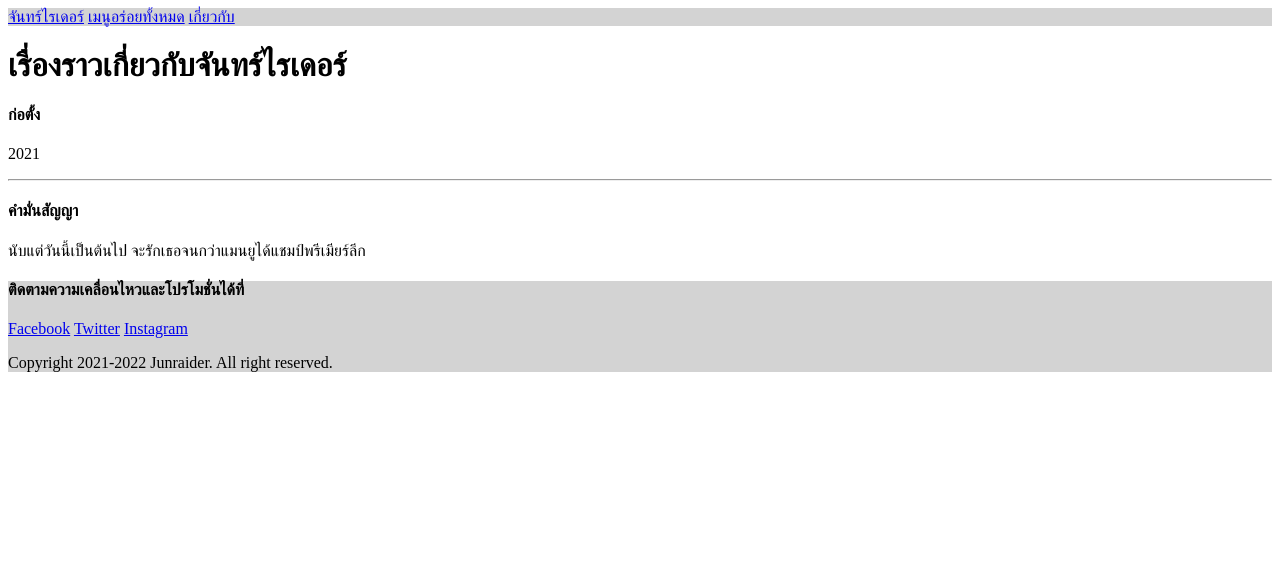
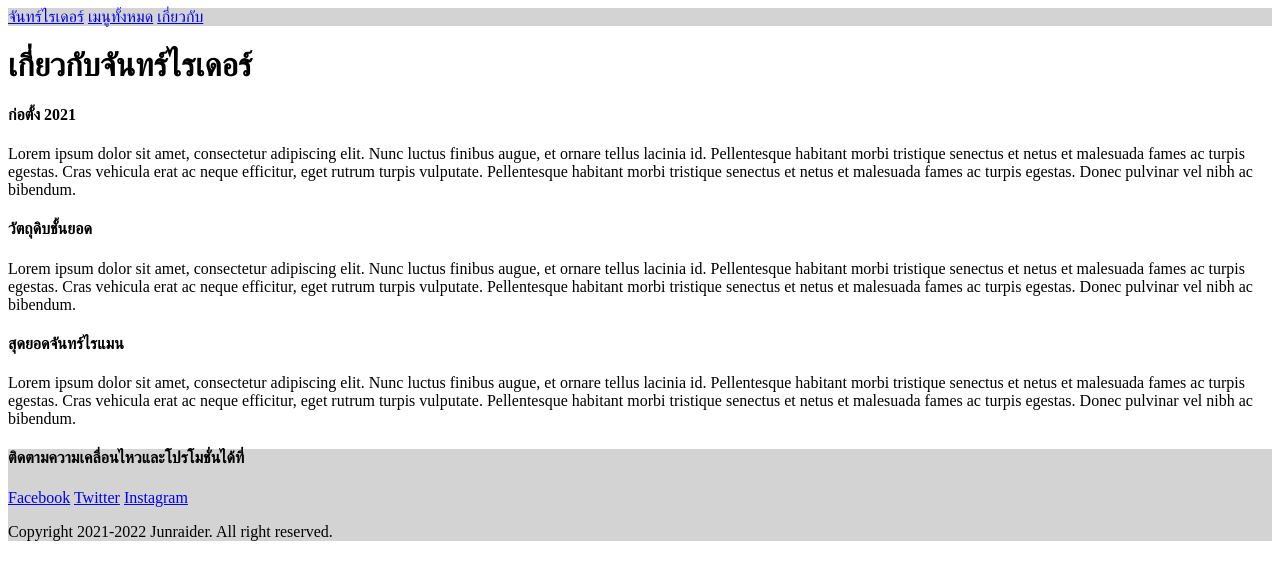
Before and after one commit to potchangelo/django-junraider, a Django app: page /about in a window 1280 px wide. Shown: the top 580 px of the page. Run offline with Django 4.2, Linux system fonts and the light colour scheme.

Commit message:
General content

```diff
--- a/app_general/templates/app_general/about.html
+++ b/app_general/templates/app_general/about.html
@@ -3,10 +3,11 @@
 {% block site_title %}เกี่ยวกับหมู่เฮา - {% endblock %}
 
 {% block content %}
-<h1>เรื่องราวเกี่ยวกับจันทร์ไรเดอร์</h1>
-<h4>ก่อตั้ง</h4>
-<p>2021</p>
-<hr>
-<h4>คำมั่นสัญญา</h4>
-<p>นับแต่วันนี้เป็นต้นไป จะรักเธอจนกว่าแมนยูได้แชมป์พรีเมียร์ลีก</p>
+<h1>เกี่ยวกับจันทร์ไรเดอร์</h1>
+<h4>ก่อตั้ง 2021</h4>
+<p>Lorem ipsum dolor sit amet, consectetur adipiscing elit. Nunc luctus finibus augue, et ornare tellus lacinia id. Pellentesque habitant morbi tristique senectus et netus et malesuada fames ac turpis egestas. Cras vehicula erat ac neque efficitur, eget rutrum turpis vulputate. Pellentesque habitant morbi tristique senectus et netus et malesuada fames ac turpis egestas. Donec pulvinar vel nibh ac bibendum.</p>
+<h4>วัตถุดิบชั้นยอด</h4>
+<p>Lorem ipsum dolor sit amet, consectetur adipiscing elit. Nunc luctus finibus augue, et ornare tellus lacinia id. Pellentesque habitant morbi tristique senectus et netus et malesuada fames ac turpis egestas. Cras vehicula erat ac neque efficitur, eget rutrum turpis vulputate. Pellentesque habitant morbi tristique senectus et netus et malesuada fames ac turpis egestas. Donec pulvinar vel nibh ac bibendum.</p>
+<h4>สุดยอดจันทร์ไรแมน</h4>
+<p>Lorem ipsum dolor sit amet, consectetur adipiscing elit. Nunc luctus finibus augue, et ornare tellus lacinia id. Pellentesque habitant morbi tristique senectus et netus et malesuada fames ac turpis egestas. Cras vehicula erat ac neque efficitur, eget rutrum turpis vulputate. Pellentesque habitant morbi tristique senectus et netus et malesuada fames ac turpis egestas. Donec pulvinar vel nibh ac bibendum.</p>
 {% endblock %}
--- a/app_general/templates/app_general/components/site_header.html
+++ b/app_general/templates/app_general/components/site_header.html
@@ -1,5 +1,5 @@
 <header class="site-header" style="background-color: lightgray;">
     <a class="site-header-item site-header-brand" href="{% url 'home' %}">จันทร์ไรเดอร์</a>
-    <a class="site-header-item" href="{% url 'foods' %}">เมนูอร่อยทั้งหมด</a>
+    <a class="site-header-item" href="{% url 'foods' %}">เมนูทั้งหมด</a>
     <a class="site-header-item" href="{% url 'about' %}">เกี่ยวกับ</a>
 </header>
--- a/app_general/templates/app_general/home.html
+++ b/app_general/templates/app_general/home.html
@@ -2,6 +2,6 @@
 
 {% block content %}
 <h1>จันทร์ไรเดอร์</h1>
-<p>เมนูอร่อย ส่งบ่อย ส่งแม่น</p>
-<p>รอก่อน เดี๋ยวเจอ</p>
+<p>ไอศครีมอร่อย ส่งบ่อย ส่งแม่น</p>
+<p>จัดส่งไอศครีมรสโปรดของคุณ ทุกวันจันทร์แรก จันทร์ที่สอง หรือจันทร์ที่สาม ของแต่ละเดือน</p>
 {% endblock %}
--- a/app_general/views.py
+++ b/app_general/views.py
@@ -2,6 +2,7 @@ from django.http.response import HttpResponse
 from django.shortcuts import render
 
 # Create your views here.
+
 def home(request):
     return render(request, 'app_general/home.html')
 
```
